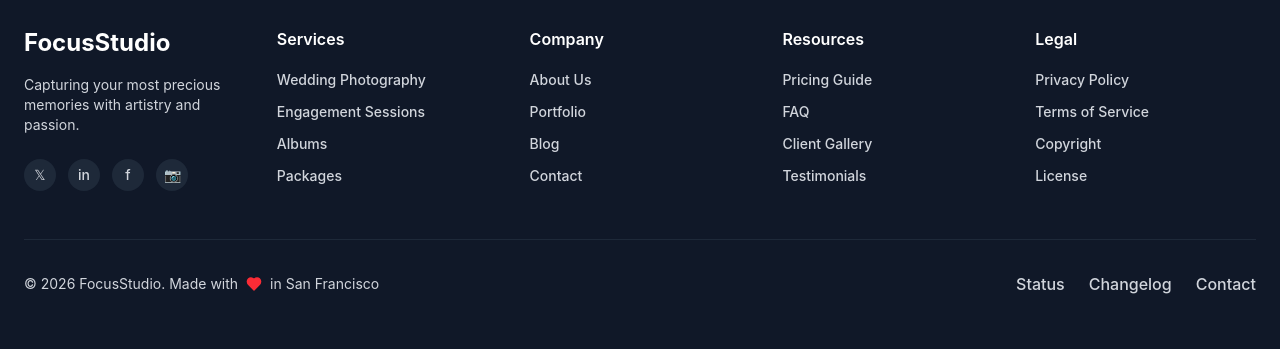
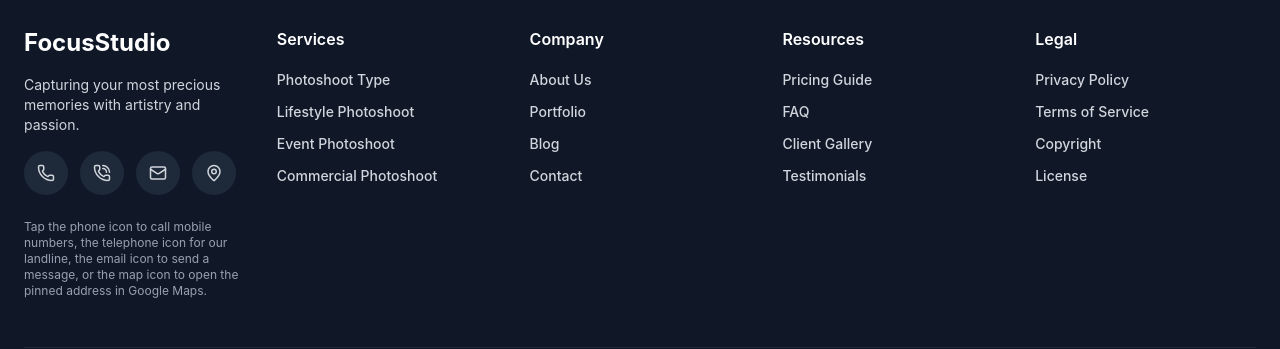
Before and after one commit to S-Priyadharshini-1607/studio, a React (Vite) app: page / in a window 1280 px wide. Shown: the part 6032-6381 px from the top of the page. Built offline with nearby package versions, Linux system fonts and the light colour scheme.

Commit message:
Update footer services categories and remove copyright text

```diff
--- a/src/app/components/Footer.tsx
+++ b/src/app/components/Footer.tsx
@@ -1,8 +1,8 @@
-import { Heart } from 'lucide-react';
+import { Heart, Mail, MapPin, Phone, PhoneCall } from 'lucide-react';
 
 export default function Footer() {
   const footerLinks = {
-    Services: ['Wedding Photography', 'Engagement Sessions', 'Albums', 'Packages'],
+    Services: ['Photoshoot Type', 'Lifestyle Photoshoot', 'Event Photoshoot', 'Commercial Photoshoot'],
     Company: ['About Us', 'Portfolio', 'Blog', 'Contact'],
     Resources: ['Pricing Guide', 'FAQ', 'Client Gallery', 'Testimonials'],
     Legal: ['Privacy Policy', 'Terms of Service', 'Copyright', 'License'],
@@ -17,19 +17,44 @@ export default function Footer() {
             <div className="text-2xl font-bold text-white mb-4">
               FocusStudio
             </div>
-            <p className="text-sm mb-6">
+            <p className="text-sm mb-4 max-w-sm">
               Capturing your most precious memories with artistry and passion.
             </p>
-            <div className="flex gap-3">
-              {['𝕏', 'in', 'f', '📷'].map((icon, index) => (
-                <button
-                  key={index}
-                  className="w-8 h-8 bg-gray-800 rounded-full flex items-center justify-center hover:bg-blue-600 transition-colors text-sm"
-                >
-                  {icon}
-                </button>
-              ))}
+            <div className="flex flex-wrap gap-3 mb-6">
+              <a
+                href="tel:9715913325"
+                className="w-11 h-11 bg-gray-800 rounded-full flex items-center justify-center hover:bg-blue-600 transition-colors"
+                aria-label="Call 9715913325"
+              >
+                <Phone size={18} />
+              </a>
+              <a
+                href="tel:041515291161"
+                className="w-11 h-11 bg-gray-800 rounded-full flex items-center justify-center hover:bg-blue-600 transition-colors"
+                aria-label="Call 041515291161"
+              >
+                <PhoneCall size={18} />
+              </a>
+              <a
+                href="mailto:focusstudiokp@gmail.com"
+                className="w-11 h-11 bg-gray-800 rounded-full flex items-center justify-center hover:bg-blue-600 transition-colors"
+                aria-label="Email focusstudiokp@gmail.com"
+              >
+                <Mail size={18} />
+              </a>
+              <a
+                href="https://www.google.com/maps/search/?api=1&query=1+Floor%2C+Focus+Photography%2C+Near+GH%2C+Mandhaveli%2C+Kallakurichi+-+Kachirapalayam+Road%2C+Kallakurichi-606202%2C+Tamil+Nadu"
+                target="_blank"
+                rel="noopener noreferrer"
+                className="w-11 h-11 bg-gray-800 rounded-full flex items-center justify-center hover:bg-blue-600 transition-colors"
+                aria-label="Open location in Google Maps"
+              >
+                <MapPin size={18} />
+              </a>
             </div>
+            <p className="text-xs text-gray-400 max-w-xs">
+              Tap the phone icon to call mobile numbers, the telephone icon for our landline, the email icon to send a message, or the map icon to open the pinned address in Google Maps.
+            </p>
           </div>
 
           {/* Links */}
@@ -51,9 +76,6 @@ export default function Footer() {
 
         {/* Bottom */}
         <div className="pt-8 border-t border-gray-800 flex flex-col md:flex-row justify-between items-center gap-4">
-          <p className="text-sm flex items-center gap-2">
-            © 2026 FocusStudio. Made with <Heart size={16} className="text-red-500 fill-red-500" /> in San Francisco
-          </p>
           <div className="flex gap-6 text-sm">
             <button className="hover:text-white transition-colors">Status</button>
             <button className="hover:text-white transition-colors">Changelog</button>
```
